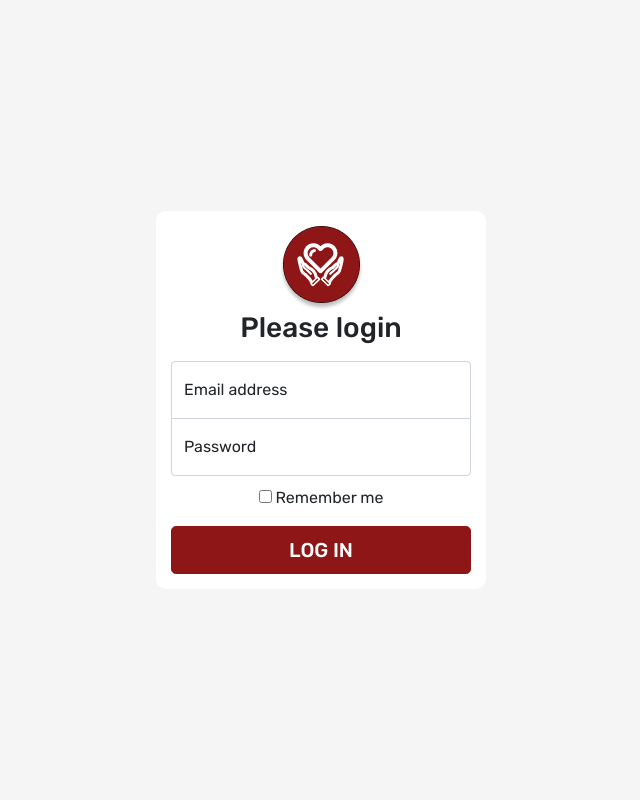
After one commit to NikitaLitvinov21/CleaningWithHeart, a Flask app: page /login in a window 1280 px wide. The commit adds this page. Shown: the whole page, without its empty margins (319-959 px from the left). Run offline with Flask 3, Linux system fonts and the light colour scheme; parts of the project's set-up code (start-up, migrations or seed data) failed here and were passed over; some libraries are stand-ins or nearby versions.

Commit message:
add login page

```diff
--- a/app.py
+++ b/app.py
@@ -8,6 +8,7 @@ from flask_restful import Api
 from database.connector import create_tables
 from resources.booking_resource import BookingResource
 from views.index_view import IndexView
+from views.login_view import LoginView
 
 load_dotenv()
 create_tables()
@@ -17,6 +18,7 @@ api = Api(app=app)
 
 
 app.add_url_rule(rule="/", view_func=IndexView.as_view(name="index"))
+app.add_url_rule(rule="/login", view_func=LoginView.as_view(name="login"))
 api.add_resource(BookingResource, "/api/booking")
 
 
--- a/static/css/style.css
+++ b/static/css/style.css
@@ -49,6 +49,7 @@ input:-webkit-autofill:focus {
     -webkit-box-shadow: 0 0 0px 40rem #ffff inset;
 }
 
+/* Index page */
 .fixed-header {
     position: fixed;
     top: 0;
@@ -909,6 +910,63 @@ footer {
     align-self: stretch;
     position: relative;
 }
+/* End index page */
+
+/* Login page */
+.body-login{
+    display: flex;
+    align-items: center;
+    background-color: #f5f5f5;
+    height: 100%;
+}
+
+.form-signin {
+    width: 100%;
+    max-width: 330px;
+    padding: 15px;
+    margin: auto;
+    background-color: #ffffff;
+    border-radius: 10px;
+}
+
+.form-signin .checkbox {
+    font-weight: 400;
+}
+
+.form-signin .form-floating:focus-within {
+    z-index: 2;
+}
+
+.form-signin input[type="email"] {
+    margin-bottom: -1px;
+    border-bottom-right-radius: 0;
+    border-bottom-left-radius: 0;
+}
+
+.form-signin input[type="password"] {
+    margin-bottom: 10px;
+    border-top-left-radius: 0;
+    border-top-right-radius: 0;
+}
+
+.btn-primary{
+    background-color: #8f1616;
+        border-color: #8f1616;
+        font-weight: 500;
+}
+
+.btn-primary:hover {
+    background-color: #a52a2a;
+    border-color: #a52a2a;
+}
+
+.form-control:focus {
+
+    border-color: #a52a2a;
+    outline: 0;
+    box-shadow: 0 0 0 .25rem rgba(253, 13, 45, 0.25);
+}
+/* End login page */
 
 @media (max-width: 1250px) {
     .list-services {
--- /dev/null
+++ b/templates/login.html
@@ -0,0 +1,60 @@
+<html lang="en">
+
+<head>
+    <meta charset="utf-8">
+    <meta name="viewport" content="width=device-width, initial-scale=1">
+    <meta name="description" content="">
+    <meta name="author" content="Mark Otto, Jacob Thornton, and Bootstrap contributors">
+    <meta name="generator" content="Hugo 0.84.0">
+    <title>Login</title>
+    <link rel="canonical" href="https://getbootstrap.com/docs/5.0/examples/sign-in/">
+    <link href="https://cdn.jsdelivr.net/npm/bootstrap@5.0.2/dist/css/bootstrap.min.css" rel="stylesheet"
+        integrity="sha384-EVSTQN3/azprG1Anm3QDgpJLIm9Nao0Yz1ztcQTwFspd3yD65VohhpuuCOmLASjC" crossorigin="anonymous">
+    <link rel="stylesheet" href="{{ url_for('static', filename='css/style.css') }}">
+    <link rel="shortcut icon" href="{{ url_for('static', filename='images/heart-icon.png') }}">
+    <style>
+        .bd-placeholder-img {
+            font-size: 1.125rem;
+            text-anchor: middle;
+            -webkit-user-select: none;
+            -moz-user-select: none;
+            user-select: none;
+        }
+
+        @media (min-width: 768px) {
+            .bd-placeholder-img-lg {
+                font-size: 3.5rem;
+            }
+        }
+    </style>
+</head>
+
+<body class="text-center body-login">
+
+    <main class="form-signin">
+        <form>
+            <img class src="{{ url_for('static', filename='images/heart-icon.png') }}" alt="Heart Icon">
+            <h1 class="h3 mb-3">Please login</h1>
+            <div class="form-floating">
+                <input type="email" class="form-control" id="floatingInput" placeholder="name@example.com">
+                <label for="floatingInput">Email address</label>
+            </div>
+            <div class="form-floating">
+                <input type="password" class="form-control" id="floatingPassword" placeholder="Password">
+                <label for="floatingPassword">Password</label>
+            </div>
+            <div class="checkbox mb-3">
+                <label>
+                    <input type="checkbox" value="remember-me"> Remember me
+                </label>
+            </div>
+            <button class="w-100 btn btn-lg btn-primary" type="submit">LOG IN</button>
+        </form>
+    </main>
+
+    <script src="https://cdn.jsdelivr.net/npm/bootstrap@5.0.2/dist/js/bootstrap.bundle.min.js"
+        integrity="sha384-MrcW6ZMFYlzcLA8Nl+NtUVF0sA7MsXsP1UyJoMp4YLEuNSfAP+JcXn/tWtIaxVXM"
+        crossorigin="anonymous"></script>
+</body>
+
+</html>
--- /dev/null
+++ b/views/login_view.py
@@ -0,0 +1,7 @@
+from flask import render_template
+from flask.views import View
+
+
+class LoginView(View):
+    def dispatch_request(self):
+        return render_template("login.html")
```
Also changed, not shown: templates/calendar.html (added, +46 -0 lines), 1 other file.
